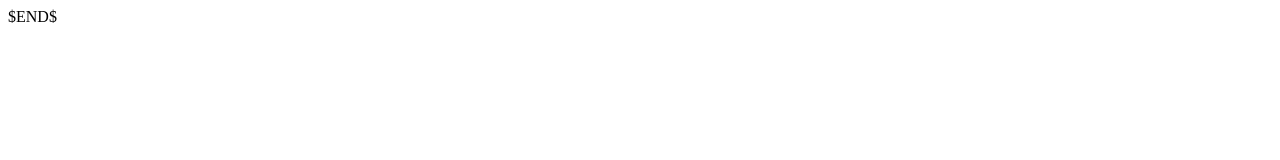
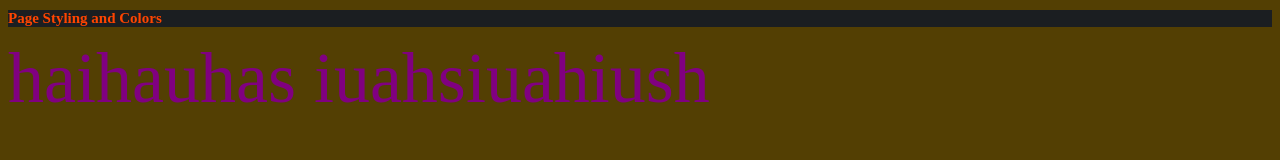
Before and after one commit to williamkoller/html5-basic2-son, a plain HTML site: page styling-colors.html in a window 1280 px wide. Drawn offline with Linux system fonts and the light colour scheme.

Commit message:
add page styling and colors

```diff
--- a/styling-colors.html
+++ b/styling-colors.html
@@ -2,9 +2,10 @@
 <html lang="en">
 <head>
     <meta charset="UTF-8">
-    <title>$Title$</title>
+    <title>Styling and Colors</title>
 </head>
-<body>
-$END$
+<body style="background: #533f03; font-size: 72px; color: purple">
+    <h1 style="background: #1b1e21; font-size: 15px; color: orangered">Page Styling and Colors</h1>
+    haihauhas iuahsiuahiush
 </body>
 </html>
```
